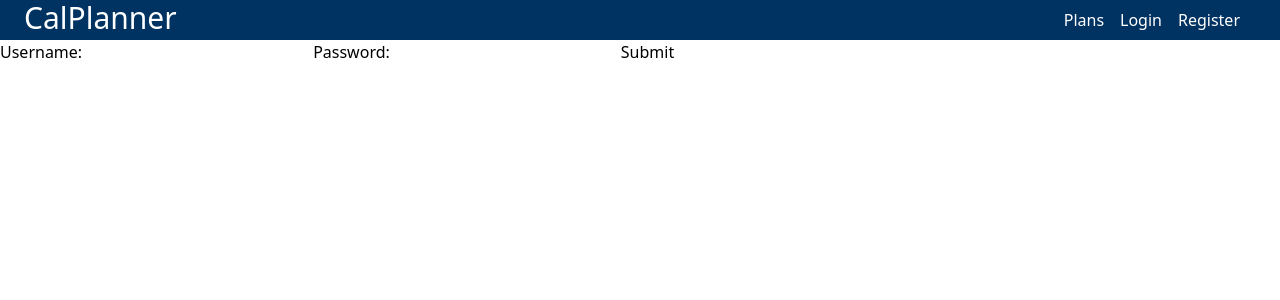
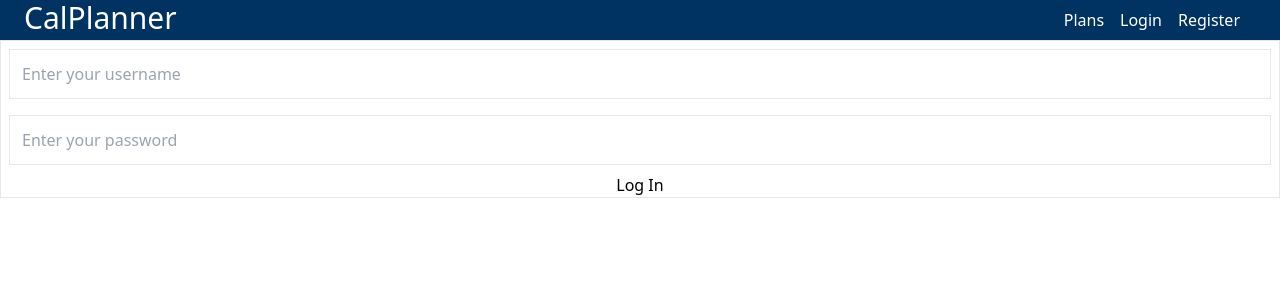
Before and after one commit to huytt621/calplanner, a React (Create React App) app in the folder frontend/: page /login in a window 1280 px wide. Shown: the top 300 px of the page. Built offline with nearby package versions, Linux system fonts and the light colour scheme.

Commit message:
Add basic styling to login form

```diff
--- a/frontend/src/components/LoginForm.js
+++ b/frontend/src/components/LoginForm.js
@@ -28,13 +28,11 @@ const LoginForm = ({ setUser }) => {
   }
 
   return (
-    <form onSubmit={handleLogin}>
-      <div>
-        Username:
-        <input type="text" value={username} name="Username" onChange={({ target }) => setUsername(target.value)}/>
-        Password:
-        <input type="password" value={password} name="Password" onChange={({ target }) => setPassword(target.value)}/>
-        <button type="submit">Submit</button>
+    <form onSubmit={handleLogin} className="border w-30">
+      <div className="flex flex-col">
+        <input className="border p-3 m-2" type="text" value={username} placeholder="Enter your username" name="Username" onChange={({ target }) => setUsername(target.value)}/>
+        <input className="border p-3 m-2" type="password" value={password} placeholder="Enter your password" name="Password" onChange={({ target }) => setPassword(target.value)}/>
+        <button type="submit">Log In</button>
       </div>
     </form>
   )
```
